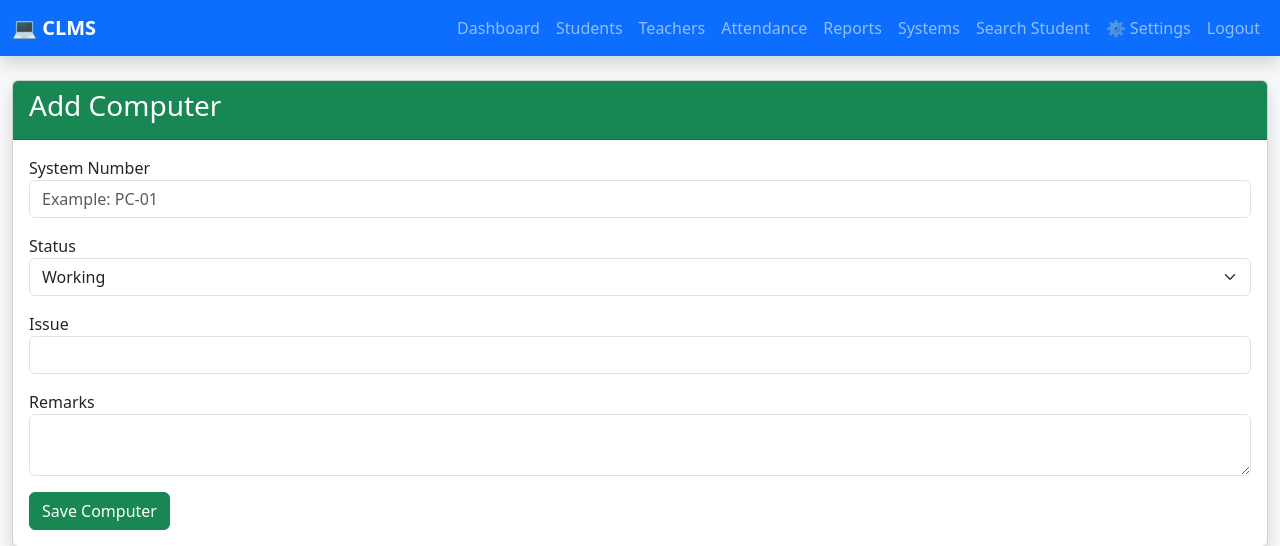
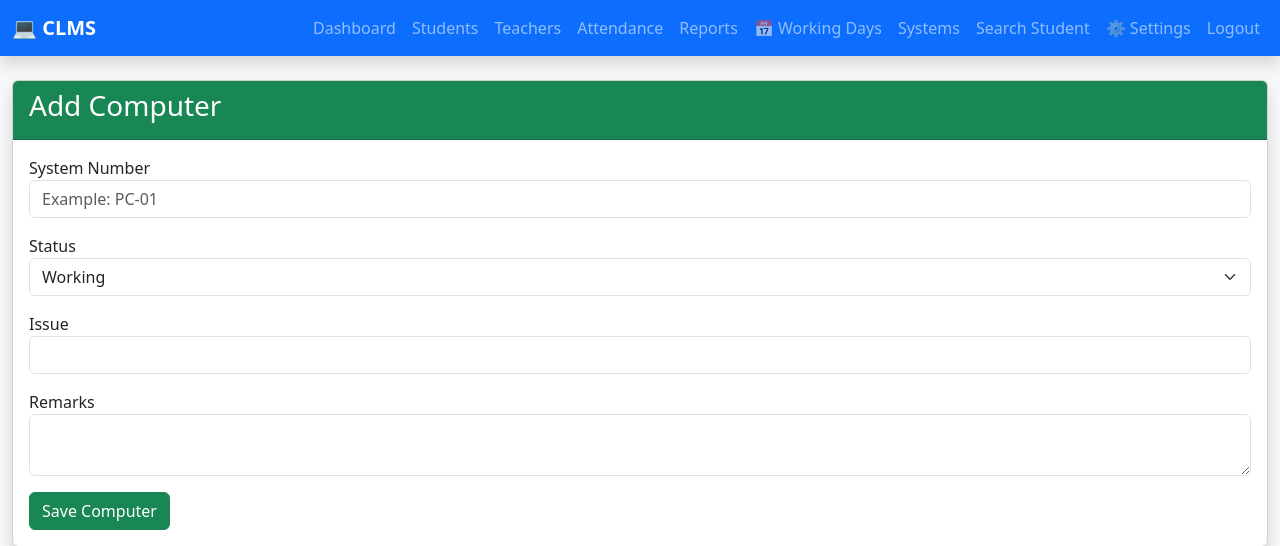
Before and after one commit to syed-shairiyaz/ComputerLabManagementSystem, a Flask app: page /admin/computers/add in a window 1280 px wide. Shown: the top 546 px of the page. Run offline with Flask 3, Linux system fonts and the light colour scheme.

Commit message:
adding working days button

```diff
--- a/app/templates/layout/base.html
+++ b/app/templates/layout/base.html
@@ -69,6 +69,12 @@
                 </li>
 
                 <li class="nav-item">
+                    <a class="nav-link" href="{{ url_for('main.working_days') }}">
+                     📅 Working Days
+                    </a>
+                </li>
+
+                <li class="nav-item">
                     <a class="nav-link" href="{{ url_for('computer.computers') }}">
                        Systems
                     </a>
```
